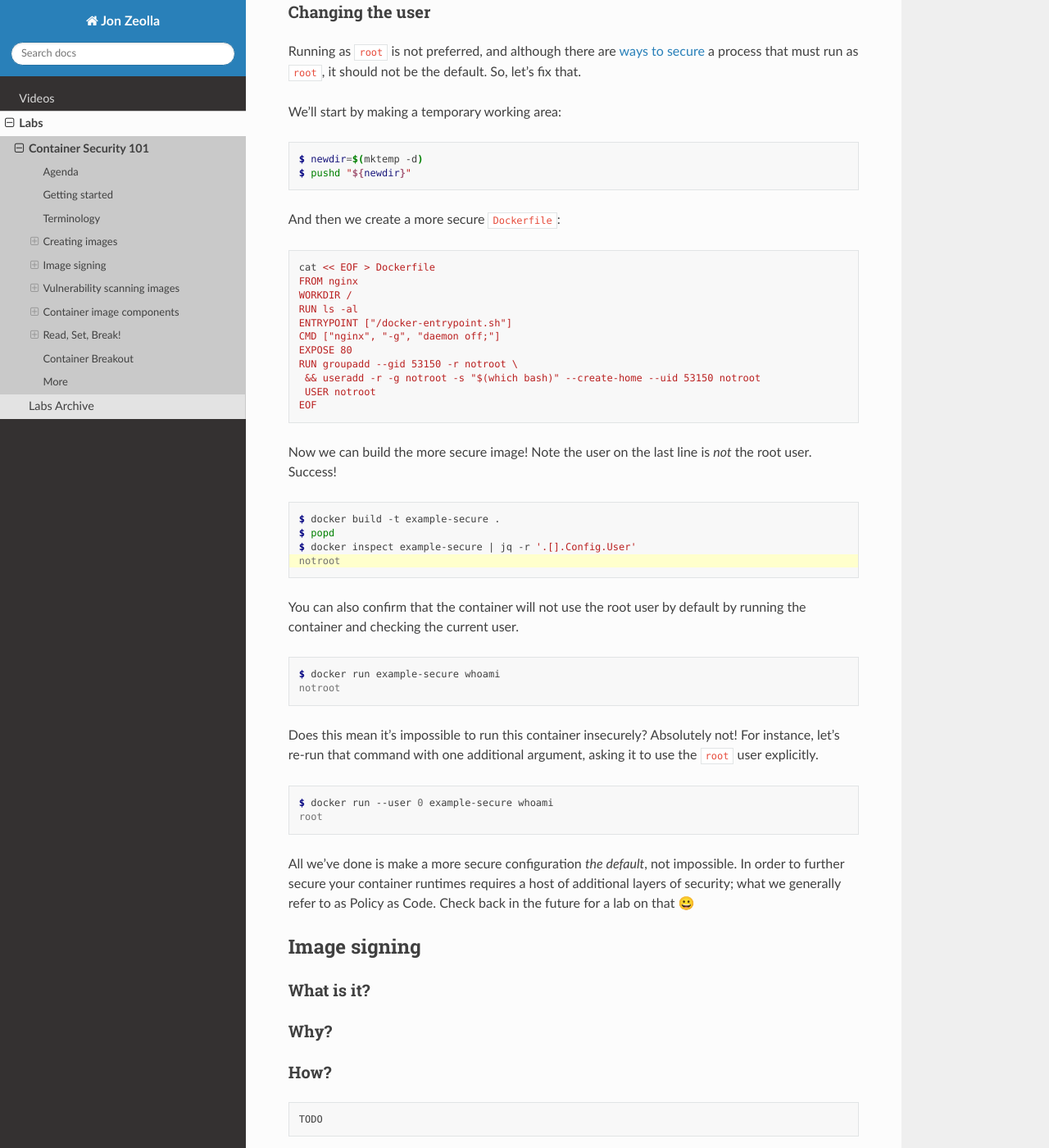
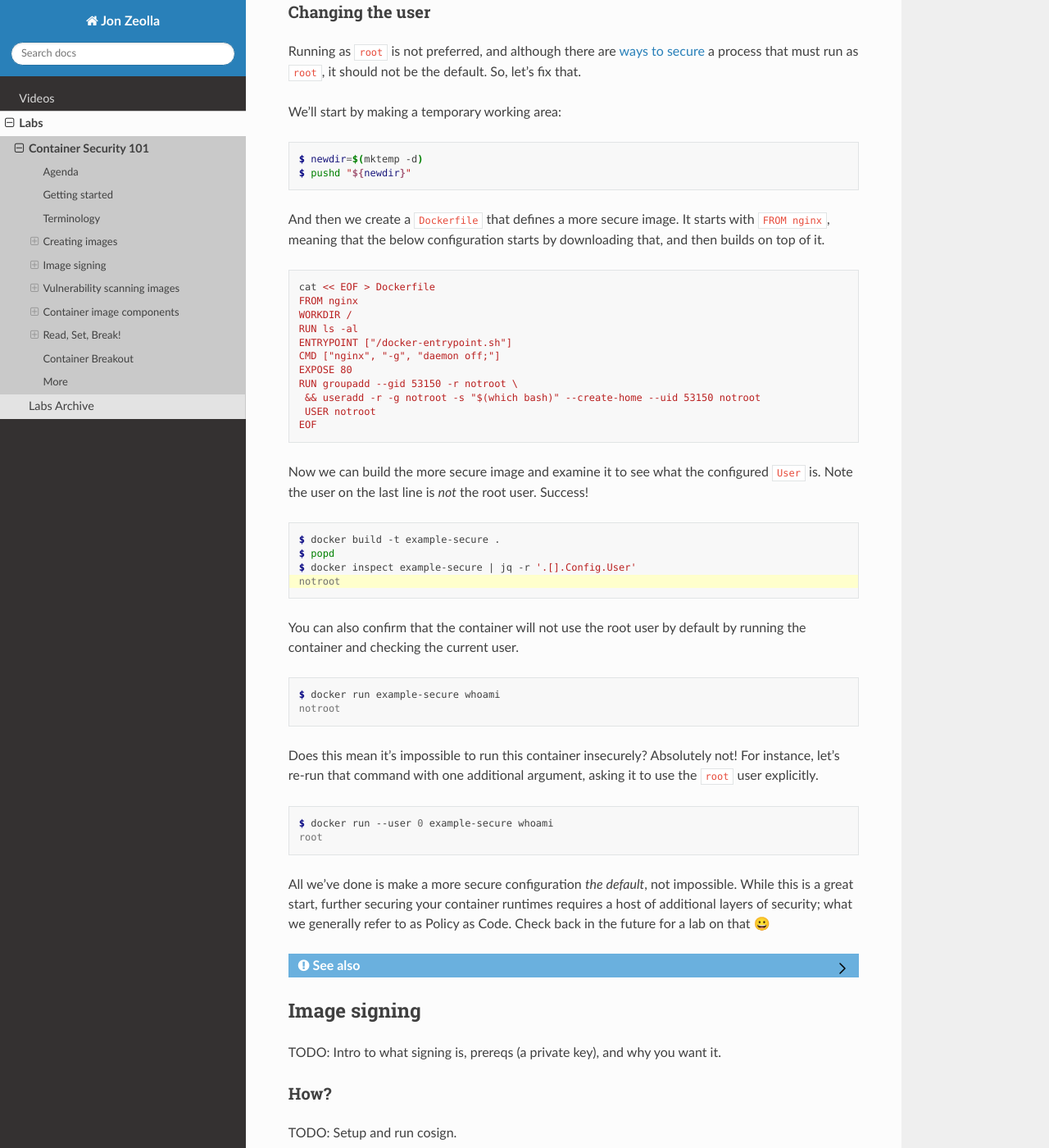
Before and after one commit to JonZeolla/JonZeolla.github.io, a Sphinx documentation site: the page built from docs/labs/container-security-101.md, in a window 1280 px wide and 1400 px high, scrolled down 2184 px. Shown: the whole window at 82% size. Built offline with Sphinx 7.4.7 and the Read the Docs theme 2.0.0, drawn with Linux system fonts in a browser that asks for light colours; some of the changed text lies outside the part shown.

Commit message:
Frame out the rest of the content; minor tweaks

````diff
--- a/docs/labs/container-security-101.md
+++ b/docs/labs/container-security-101.md
@@ -98,7 +98,8 @@
 $ pushd "${newdir}"
 ```
 
-And then we create a more secure `Dockerfile`:
+And then we create a `Dockerfile` that defines a more secure image. It starts with `FROM nginx`, meaning that the below configuration starts by
+downloading that, and then builds on top of it.
 
 ```{code-block} bash
 cat << EOF > Dockerfile
@@ -114,7 +115,8 @@
 EOF
 ```
 
-Now we can build the more secure image! Note the user on the last line is _not_ the root user. Success!
+Now we can build the more secure image and examine it to see what the configured `User` is. Note the user on the last line is _not_ the root user.
+Success!
 
 ```{code-block} console
 ---
@@ -141,16 +143,30 @@
 root
 ```
 
-All we've done is make a more secure configuration _the default_, not impossible. In order to further secure your container runtimes requires a host
-of additional layers of security; what we generally refer to as Policy as Code. Check back in the future for a lab on that 😀
+All we've done is make a more secure configuration _the default_, not impossible. While this is a great start, further securing your container
+runtimes requires a host of additional layers of security; what we generally refer to as Policy as Code. Check back in the future for a lab on that 😀
+
+```{seealso}
+---
+class: dropdown
+---
+Everything we've been doing so far has created docker images, which are not OCI-compliant. This means they do not follow the OCI Image specification.
+
+This can lead to confusion in downstream use cases, when you expect a certain structure of the thing that you created.
+
+If you'd like to use the `docker` command line to create an OCI-compliant output, you can run `docker buildx build -o type=oci,dest=example.tar .`
+
+However, this will not necessarily make it usable on your system. If you run a `docker load` to make `example.tar` usable, it will no longer be
+OCI-compliant, so you will need to use a third party tool to push your `example.tar` OCI-compliant image to a registry.
+```
 
 ## Image signing
 
-### What is it?
-
-### Why?
+TODO: Intro to what signing is, prereqs (a private key), and why you want it.
 
 ### How?
+
+TODO: Setup and run cosign.
 
 ```{code-block} bash
 ---
@@ -158,6 +174,12 @@
 ---
 TODO
 ```
+
+TODO: Validate the signature
+
+TODO: Check rekor
+
+TODO: Check for an nginx image signature. Everything we've been doing so far is unsigned?!
 
 ## Vulnerability scanning images
 
@@ -171,6 +193,8 @@
 
 Why is scan the image better than repository?
 
+TODO: Generate an SBOM with syft. Briefly cover CycloneDX and SPDX, as well as syft's proprietary format.
+
 ```{note}
 ---
 class: dropdown
@@ -180,9 +204,18 @@
 While containers could technicall also make those changes at runtime, it is significantly less popular and easier to monitor for/prevent.
 ```
 
+TODO: Examine the SBOM for `nginx`.
+
+TODO: run grype on the `nginx` sbom.
+
+Move to `cgr.dev/chainguard/nginx`, re-run the SBOM and grype, compare the results. Refer back to the implicit nginx registry/tag from above.
+
+Check for the chaingard signature. Nice! They have it. Consider cgr alternatives, supply chain, etc.
+
 ## Container image components
 
-High level explanation
+High level explanation. manifests, indexes, and layers. Call back to signature process; what is actually being signed? How does that work for
+multi-platform images?
 
 ### Manifests
 
````
Also changed, not shown: other parts of docs/labs/container-security-101.md (+2 -0 lines).
